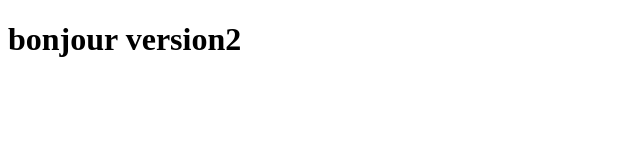
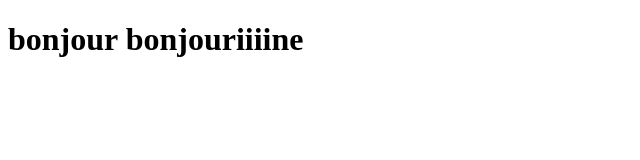
Before and after one commit to fadoua-code/exemple-test, a plain HTML site: page index.html in a window 1280 px wide. Shown: the whole page, without its empty margins (0-640 px from the left). Drawn offline with Linux system fonts and the light colour scheme.

Commit message:
Adding h1

```diff
--- a/index.html
+++ b/index.html
@@ -4,7 +4,7 @@
     <title>test </title>
 </head>
     <body>
-        <h1>bonjour version2</h2>
+        <h1>bonjour bonjouriiiine</h2>
 
      </body>
 
```
